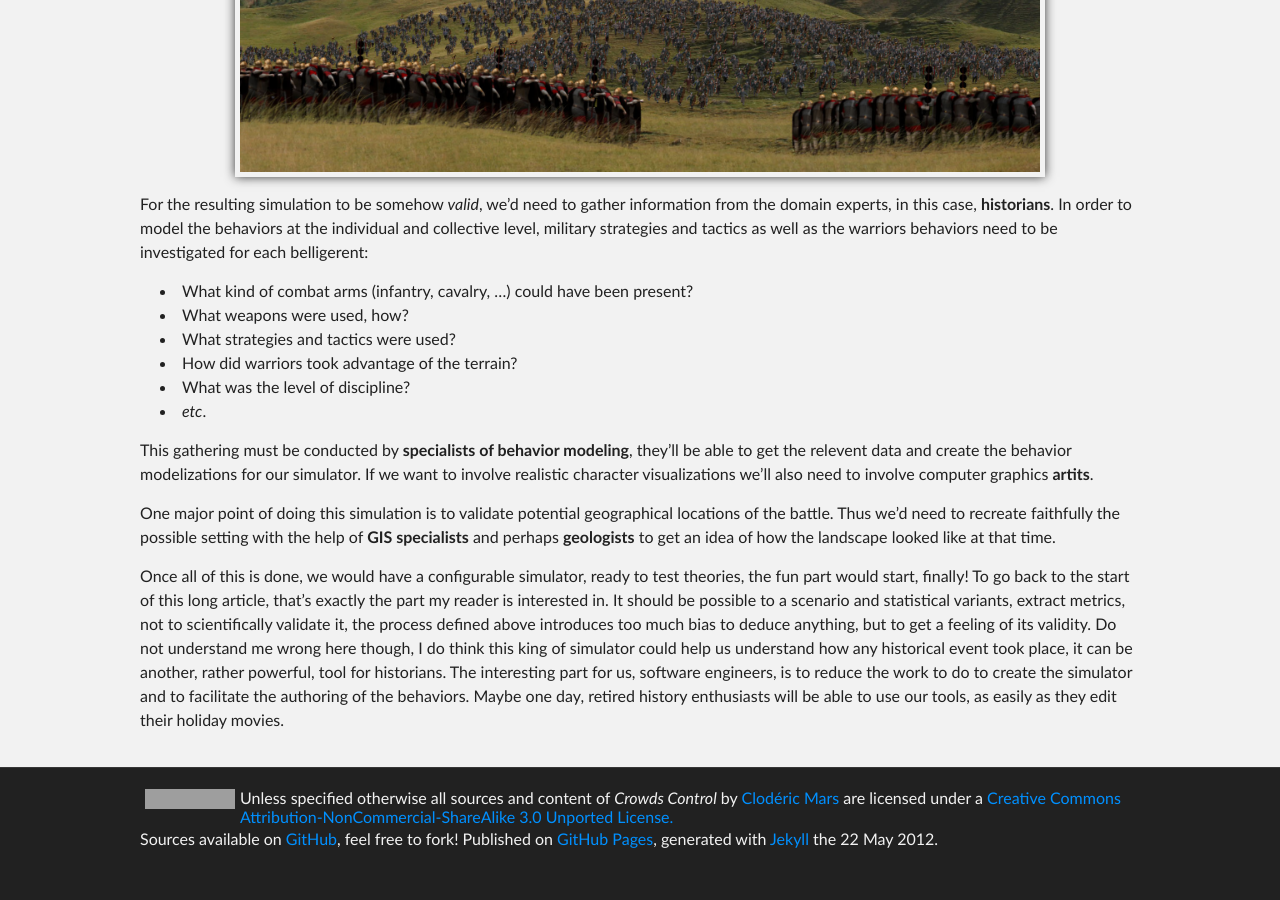
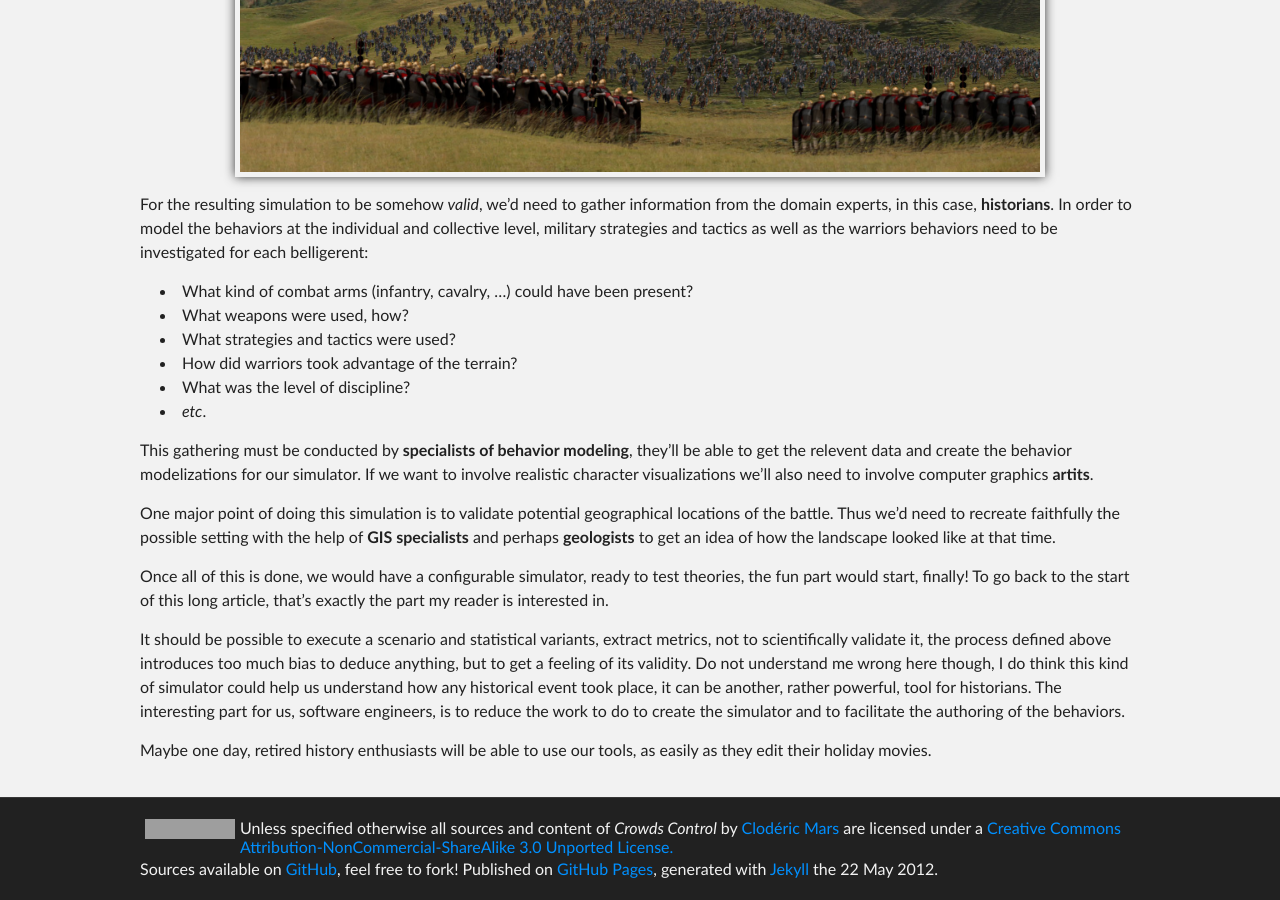
Before and after one commit to cloderic/www, a Jekyll site: the page built from _posts/2012-05-21-boudica-last-stand.markdown, in a window 1280 px wide and 900 px high, scrolled down 1974 px. Built offline with Jekyll 4.4.1, drawn with Linux system fonts in a browser that asks for light colours; before the commit the page ends 2844 px from its top, so only the background shows below that; grey boxes are pictures that could not be loaded.

Commit message:
Corrected typos

```diff
--- a/_posts/2012-05-21-boudica-last-stand.markdown
+++ b/_posts/2012-05-21-boudica-last-stand.markdown
@@ -46,4 +46,8 @@ This gathering must be conducted by **specialists of behavior modeling**, they'l
 
 One major point of doing this simulation is to validate potential geographical locations of the battle. Thus we'd need to recreate faithfully the possible setting with the help of **GIS specialists** and perhaps **geologists** to get an idea of how the landscape looked like at that time.
 
-Once all of this is done, we would have a configurable simulator, ready to test theories, the fun part would start, finally! To go back to the start of this long article, that's exactly the part my reader is interested in. It should be possible to a scenario and statistical variants, extract metrics, not to scientifically validate it, the process defined above introduces too much bias to deduce anything, but to get a feeling of its validity. Do not understand me wrong here though, I do think this king of simulator could help us understand how any historical event took place, it can be another, rather powerful, tool for historians. The interesting part for us, software engineers, is to reduce the work to do to create the simulator and to facilitate the authoring of the behaviors. Maybe one day, retired history enthusiasts will be able to use our tools, as easily as they edit their holiday movies.
+Once all of this is done, we would have a configurable simulator, ready to test theories, the fun part would start, finally! To go back to the start of this long article, that's exactly the part my reader is interested in.
+
+It should be possible to execute a scenario and statistical variants, extract metrics, not to scientifically validate it, the process defined above introduces too much bias to deduce anything, but to get a feeling of its validity. Do not understand me wrong here though, I do think this kind of simulator could help us understand how any historical event took place, it can be another, rather powerful, tool for historians. The interesting part for us, software engineers, is to reduce the work to do to create the simulator and to facilitate the authoring of the behaviors.
+
+Maybe one day, retired history enthusiasts will be able to use our tools, as easily as they edit their holiday movies.
```
